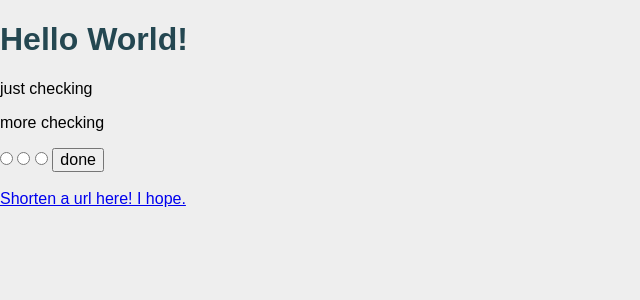
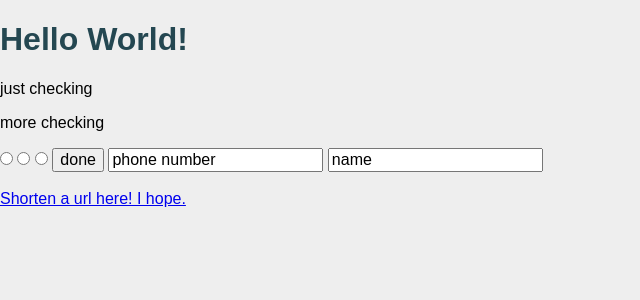
Before and after one commit to Kimberleydillon/lunchbox, a Node project: template lunchbox-skeleton/views/index.ejs in a window 1280 px wide. Shown: the top 300 px of the page, without its empty margins (0-640 px from the left). Run offline with Node 20 templates, Linux system fonts and the light colour scheme; the template is opened without the code that fills it, so the values that code supplies are empty; style sheets or scripts are compiled from the project's sources.

Commit message:
added input box

```diff
--- a/lunchbox-skeleton/views/index.ejs
+++ b/lunchbox-skeleton/views/index.ejs
@@ -23,7 +23,10 @@
     <input type="radio" name="dishes" value="meat">
     <input type="radio" name="dishes" value="meat">
 
-    <input type="submit" name="stuff" value="done">
+    <input type="submit" name="newOrder" value="done">
+
+    <input type="text" name="phone" value="phone number">
+    <input type="text" name="name" value="name">
 
 
 
```
